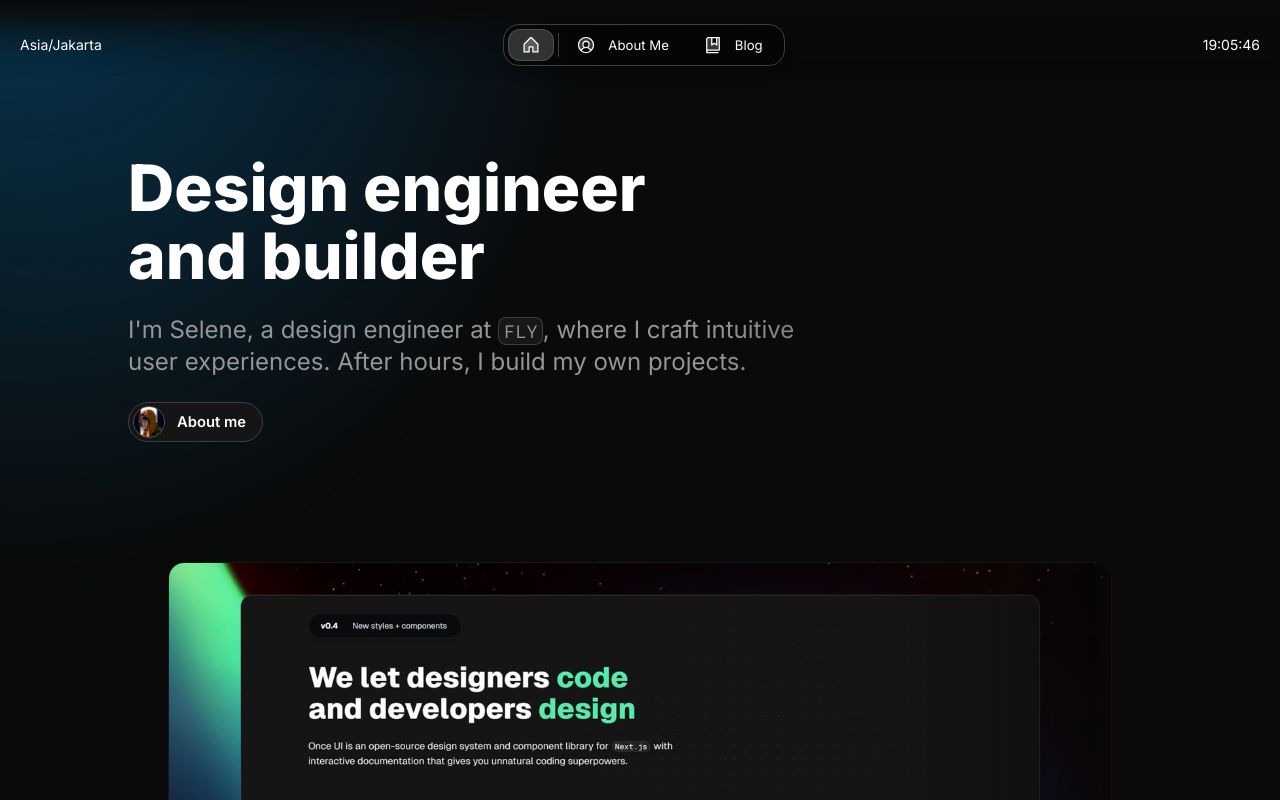
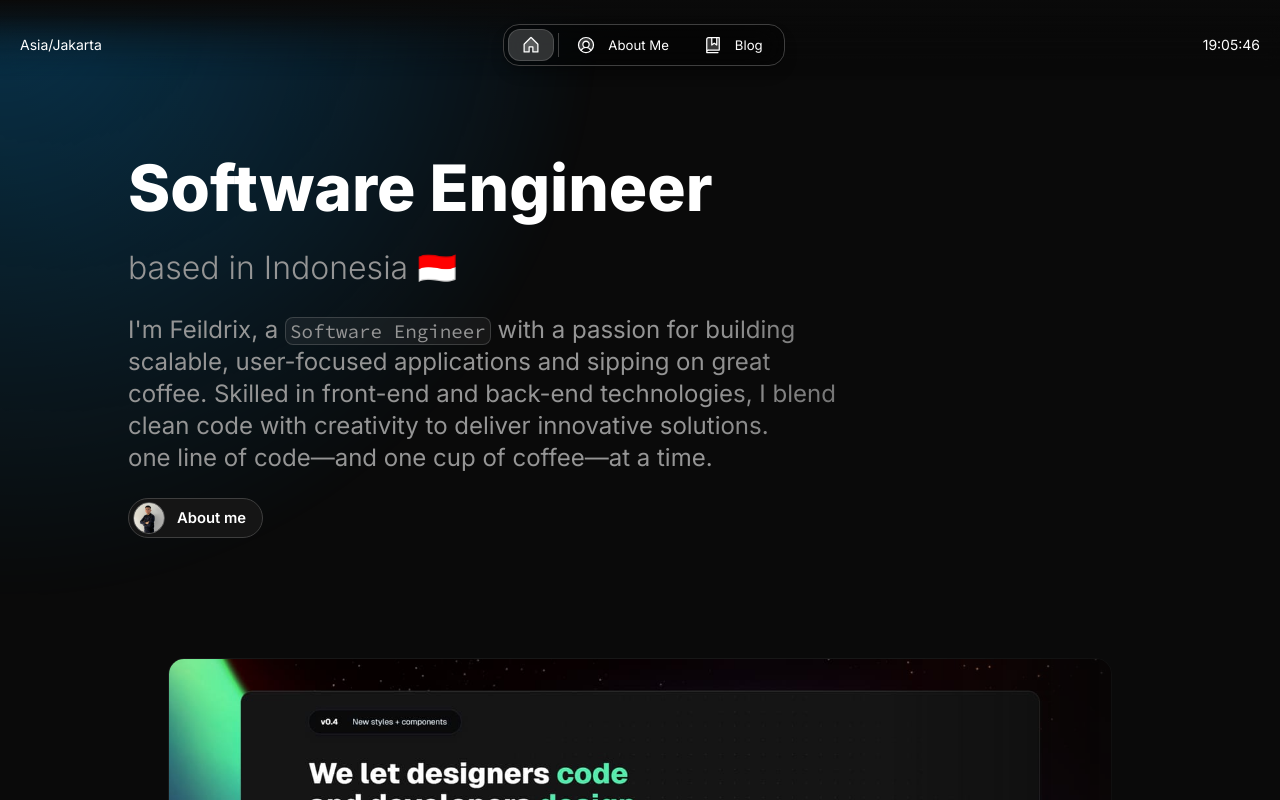
Before and after one commit to feildrixliemdra/fldx.dev, a Next.js app: page / in a window 1280 px wide. Shown: the top 800 px of the page. Built offline with nearby package versions, Linux system fonts and the light colour scheme.

Commit message:
feat: setup home content and about me

```diff
--- a/src/app/resources/config.js
+++ b/src/app/resources/config.js
@@ -1,4 +1,4 @@
-const baseURL = 'demo.magic-portfolio.com'
+const baseURL = 'demo.magic-portfolio.com' //TODO: change to base url
 
 const routes = {
   '/': true,
--- a/src/app/resources/content.js
+++ b/src/app/resources/content.js
@@ -1,13 +1,13 @@
-import { InlineCode } from '@/once-ui/components'
+import { InlineCode, LetterFx } from '@/once-ui/components'
 
 const person = {
-  firstName: 'Selene',
-  lastName: 'Yu',
+  firstName: 'Feildrix',
+  lastName: 'Liemdra',
   get name() {
     return `${this.firstName} ${this.lastName}`
   },
-  role: 'Design Engineer',
-  avatar: '/images/avatar.jpg',
+  role: 'Software Engineer',
+  avatar: '/images/fldx.jpg',
   location: 'Asia/Jakarta', // Expecting the IANA time zone identifier, e.g., 'Europe/Vienna'
   languages: ['English', 'Bahasa'], // optional: Leave the array empty if you don't want to display languages
 }
@@ -29,22 +29,22 @@ const social = [
   {
     name: 'GitHub',
     icon: 'github',
-    link: 'https://github.com/once-ui-system/nextjs-starter',
+    link: 'https://github.com/feildrixliemdra',
   },
   {
     name: 'LinkedIn',
     icon: 'linkedin',
-    link: 'https://www.linkedin.com/company/once-ui/',
+    link: 'https://www.linkedin.com/in/feildrix-liemdra/',
   },
   {
-    name: 'X',
-    icon: 'x',
-    link: '',
+    name: 'Medium',
+    icon: 'medium',
+    link: 'https://medium.com/@feildrixliemdra',
   },
   {
     name: 'Email',
     icon: 'email',
-    link: 'mailto:example@gmail.com',
+    link: 'mailto:feildrixliemdra@gmail.com',
   },
 ]
 
@@ -52,12 +52,26 @@ const home = {
   label: 'Home',
   title: `${person.name}'s Portfolio`,
   description: `Portfolio website showcasing my work as a ${person.role}`,
-  headline: <>Design engineer and builder</>,
+  headline: (
+    <>
+      <p>Software Engineer</p>
+      <LetterFx
+        speed='slow'
+        trigger='instant'
+        charset={['X', 'a', 'H', 'z', 'o', '0', 'y', '*', '0', '1']}
+        className='font-xs neutral-on-background-weak font-default'
+      >
+        based in Indonesia 🇮🇩
+      </LetterFx>
+    </>
+  ),
   subline: (
     <>
-      I'm Selene, a design engineer at <InlineCode>FLY</InlineCode>, where I
-      craft intuitive
-      <br /> user experiences. After hours, I build my own projects.
+      I'm Feildrix, a <InlineCode>Software Engineer</InlineCode> with a passion
+      for building scalable, user-focused applications and sipping on great
+      coffee. Skilled in front-end and back-end technologies, I blend clean code
+      with creativity to deliver innovative solutions.
+      <br /> one line of code—and one cup of coffee—at a time.
     </>
   ),
 }
@@ -82,10 +96,15 @@ const about = {
     title: 'Introduction',
     description: (
       <>
-        Selene is a Jakarta-based design engineer with a passion for
-        transforming complex challenges into simple, elegant design solutions.
-        Her work spans digital interfaces, interactive experiences, and the
-        convergence of design and technology.
+        Feildrix is a skilled full-stack software engineer with a passion for
+        building robust, scalable, and innovative applications. With expertise
+        spanning both front-end and back-end technologies, Feildrix seamlessly
+        bridges the gap between design and functionality. Whether crafting
+        intuitive user interfaces or architecting efficient server-side
+        solutions, Feildrix consistently delivers high-quality work that meets
+        both user and business needs. Known for a collaborative mindset and a
+        knack for problem-solving, Feildrix thrives in dynamic environments
+        where creativity and technology converge.
       </>
     ),
   },
@@ -94,41 +113,107 @@ const about = {
     title: 'Work Experience',
     experiences: [
       {
-        company: 'FLY',
+        company: 'eFishery',
         timeframe: '2022 - Present',
-        role: 'Senior Design Engineer',
+        role: 'Software Engineer (Backend)',
         achievements: [
           <>
-            Redesigned the UI/UX for the FLY platform, resulting in a 20%
-            increase in user engagement and 30% faster load times.
+            Fund Submission Team: Responsible to process and validate Efishery
+            Kabayan (Loan) submission data from farmer
+            <ul>
+              <li>Migrate old database from CouchDB to Postgre</li>
+              <li>
+                Create new service that consume core customer data changes from
+                other service with Rabbitmq
+              </li>
+              <li>Process and validate farmer submission for loan</li>
+              <li>
+                Integrate with OCR service to ensure farmer's uploaded KTP and
+                KK are valid document
+              </li>
+              <li>
+                Collaborate with Product Manager to develop and maintain
+                existing or new feature related to Kabayan submission
+              </li>
+            </ul>
           </>,
           <>
-            Spearheaded the integration of AI tools into design workflows,
-            enabling designers to iterate 50% faster.
+            Tech Stack:
+            <ul>
+              <li>Golang</li>
+              <li>PostgreSQL</li>
+              <li>CouchDB</li>
+              <li>Redis</li>
+              <li>RabbitMQ</li>
+              <li>Grafana</li>
+            </ul>
           </>,
         ],
         images: [
           // optional: leave the array empty if you don't want to display images
-          {
-            src: '/images/projects/project-01/cover-01.jpg',
-            alt: 'Once UI Project',
-            width: 16,
-            height: 9,
-          },
+          // {
+          //   src: '/images/projects/project-01/cover-01.jpg',
+          //   alt: 'Once UI Project',
+          //   width: 16,
+          //   height: 9,
+          // },
         ],
       },
       {
-        company: 'Creativ3',
-        timeframe: '2018 - 2022',
-        role: 'Lead Designer',
+        company: 'Ralali',
+        timeframe: '2019 - 2022',
+        role: 'Software Engineer (Backend)',
         achievements: [
           <>
-            Developed a design system that unified the brand across multiple
-            platforms, improving design consistency by 40%.
+            Fintech(Digital Goods) Team: Improve legacy service by building new
+            Digital Goods Aggregator Project based on Aggregator Pattern and
+            Event Driven Architecture.
+            <ul>
+              <li>Create technical documentation for new service</li>
+              <li>
+                Contribute to designing system architecture Develop Digital
+                Product service that focus on product management
+              </li>
+              <li>
+                Develop Digital Aggregator service Develop Bulk Digital service
+                Integrate Ralali marketplace with new digital goods services
+              </li>
+            </ul>
           </>,
           <>
-            Led a cross-functional team to launch a new product line,
-            contributing to a 15% increase in overall company revenue.
+            BIG Agent Team: Focus on developing backend feature for BIG Agent
+            Mobile Apps and Admin Dashboard.
+            <ul>
+              <li>
+                Responsible for reliability and performance of API services
+              </li>
+              <li>Develop and fixing bug in agent core API legacy</li>
+              <li>
+                Develop Learning in app feature service that focus on learning
+                system
+              </li>
+              <li>
+                Develop Questionnaire service that focus on manage questionnaire
+                feature
+              </li>
+              <li>
+                Develop Query service that focus on improving response time for
+                GET request
+              </li>
+              <li>Integrate new Digital Goods Service</li>
+            </ul>
+          </>,
+          <>
+            Tech Stack:
+            <ul>
+              <li>Golang</li>
+              <li>MySQL</li>
+              <li>MongoDB</li>
+              <li>Redis</li>
+              <li>Kafka</li>
+              <li>Datadog</li>
+              <li>ElasticSearch</li>
+            </ul>
           </>,
         ],
         images: [],
@@ -140,12 +225,8 @@ const about = {
     title: 'Studies',
     institutions: [
       {
-        name: 'University of Jakarta',
-        description: <>Studied software engineering.</>,
-      },
-      {
-        name: 'Build the Future',
-        description: <>Studied online marketing and personal branding.</>,
+        name: 'Binus University (2016-2020)',
+        description: <>Bachelor of Computer Science</>,
       },
     ],
   },
@@ -154,40 +235,81 @@ const about = {
     title: 'Technical skills',
     skills: [
       {
-        title: 'Figma',
+        title: 'Golang',
         description: (
-          <>Able to prototype in Figma with Once UI with unnatural speed.</>
+          <>
+            Focus on building high-performance, scalable, and secure server-side
+            systems, from crafting RESTful APIs to optimizing microservices.
+            With a strong problem-solving mindset, I’m passionate about
+            delivering reliable solutions that drive seamless application
+            performance.
+          </>
         ),
         // optional: leave the array empty if you don't want to display images
         images: [
-          {
-            src: '/images/projects/project-01/cover-02.jpg',
-            alt: 'Project image',
-            width: 16,
-            height: 9,
-          },
-          {
-            src: '/images/projects/project-01/cover-03.jpg',
-            alt: 'Project image',
-            width: 16,
-            height: 9,
-          },
+          // {
+          //   src: '/images/projects/project-01/cover-02.jpg',
+          //   alt: 'Project image',
+          //   width: 16,
+          //   height: 9,
+          // },
         ],
       },
       {
-        title: 'Next.js',
+        title: 'NodeJS',
         description: (
-          <>Building next gen apps with Next.js + Once UI + Supabase.</>
+          <>
+            Proficient in NodeJS with experience in NestJS to develop robust
+            server-side application.
+          </>
         ),
         // optional: leave the array empty if you don't want to display images
-        images: [
-          {
-            src: '/images/projects/project-01/cover-04.jpg',
-            alt: 'Project image',
-            width: 16,
-            height: 9,
-          },
-        ],
+        images: [],
+      },
+      {
+        title: 'React & NextJS',
+        description: (
+          <>
+            focus on building dynamic, responsive, and high-performance web
+            applications. With a strong eye for detail and user experience, I’m
+            passionate about creating seamless interfaces and delivering modern,
+            scalable solutions.
+          </>
+        ),
+      },
+      {
+        title: 'SQL and NoSQL Database',
+        description: (
+          <>
+            Experience with SQL and NoSQL database to build application that
+            cover user needs. I've been working with MySQL and PosgreSQL for SQL
+            database and MongoDB, Redis for NoSQL database.{' '}
+          </>
+        ),
+      },
+      {
+        title: 'Docker',
+        description: (
+          <>
+            Experienced in Docker, specializing in containerizing applications
+            for streamlined development, deployment, and scalability. I focus on
+            creating efficient, portable environments, optimizing workflows, and
+            ensuring seamless integration across various systems.
+          </>
+        ),
+      },
+      {
+        title: 'Git',
+        description: <>Git for version control. </>,
+      },
+      {
+        title: 'Message Queueing',
+        description: (
+          <>
+            Experienced with Kafka and RabbitMQ for message queueing to build
+            event driven architecture.
+          </>
+        ),
       },
     ],
   },
```
Also changed, not shown: src/once-ui/icons.ts (+12 -5 lines), public/images/fldx.jpg (added).
